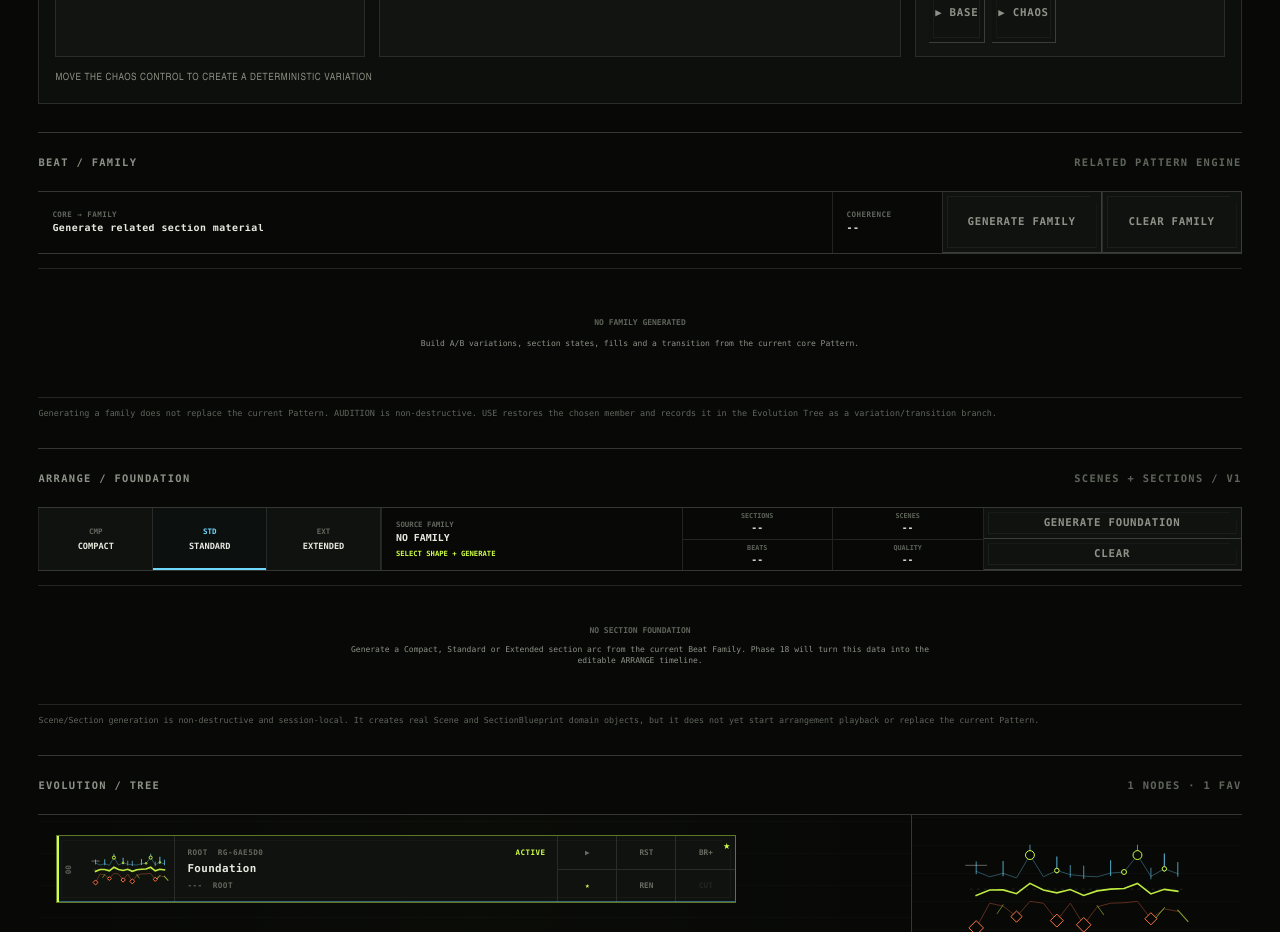
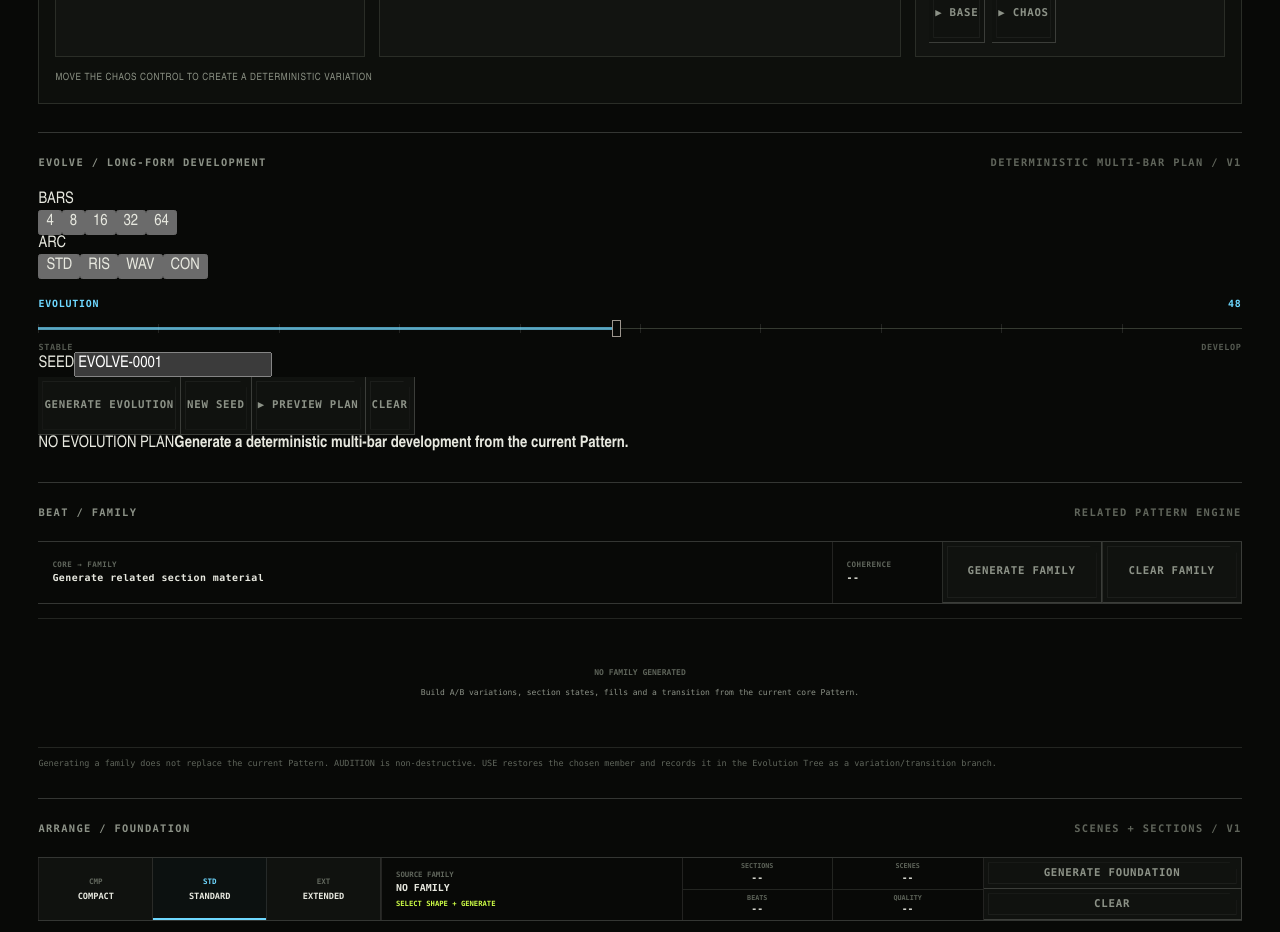
Before and after one commit to thiepn/synth, a React (Vite) app: page / in a window 1280 px wide. Shown: the part 3100-4032 px from the top of the page. Built offline with nearby package versions, Linux system fonts and the light colour scheme.

Commit message:
feat(evolve): wire EVOLVE workspace into CREATE

```diff
--- a/src/ui/surfaces/CreateSurface.tsx
+++ b/src/ui/surfaces/CreateSurface.tsx
@@ -49,6 +49,7 @@ import { ArrangeFoundationPanel } from "../arrange/ArrangeFoundationPanel";
 import { StyleDNAPanel } from "../style/StyleDNAPanel";
 import { BeatMorphPanel } from "../morph/BeatMorphPanel";
 import { ChaosPanel } from "../chaos/ChaosPanel";
+import { EvolutionPanel } from "../evolve/EvolutionPanel";
 import {
   BeatReactor,
   GrooveField,
@@ -933,6 +934,13 @@ export function CreateSurface() {
         bpm={transport.bpm}
       />
 
+      <EvolutionPanel
+        pattern={sequencer.pattern}
+        style={style}
+        intent={intent()}
+        bpm={transport.bpm}
+      />
+
       <BeatFamilyPanel
         onGenerate={generateCurrentFamily}
         generationError={familyError}
```
